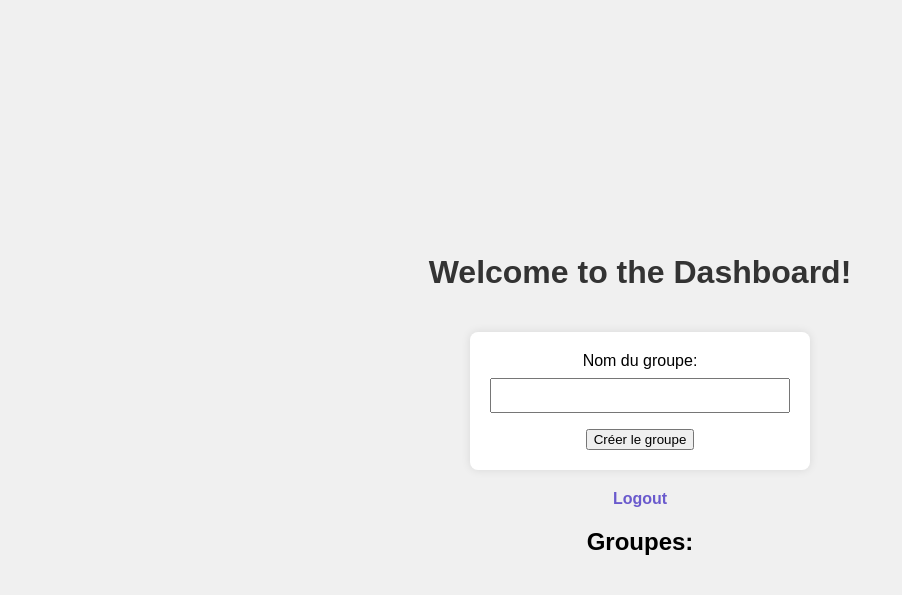
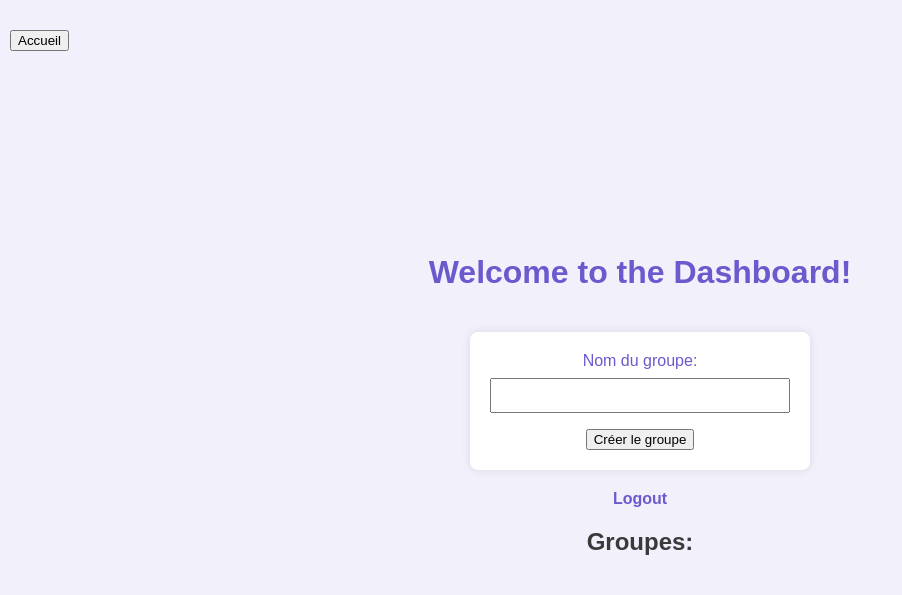
Before and after one commit to vKyoG0z/REMINDR, a website: page pages/dashboard.html in a window 1280 px wide. Shown: the whole page, without its empty margins (0-902 px from the left). Drawn offline with Linux system fonts and the light colour scheme; no server answers.

Commit message:
ajout bouton accueil pour retourner à laceuill sur toutes les pages

```diff
--- a/pages/dashboard.css
+++ b/pages/dashboard.css
@@ -1,6 +1,6 @@
 body {
     font-family: Arial, sans-serif;
-    background-color: #f0f0f0; /* Fond de couleur claire */
+    background-color: #f2f0fa; /* Fond de couleur violet clair */
     margin: 0;
     padding: 20px;
     display: flex;
@@ -9,15 +9,16 @@ body {
     justify-content: center;
     height: 100vh;
     text-align: center;
+    color: #3a3a3a; /* Couleur de texte plus sombre */
 }
 
 h1 {
-    color: #333; /* Couleur de texte plus sombre */
+    color: #6a5acd; /* Couleur violette pour le titre */
 }
 
 form {
     margin-top: 20px;
-    background-color: #fff; /* Fond blanc pour le formulaire */
+    background-color: #ffffff; /* Fond blanc pour le formulaire */
     padding: 20px;
     border-radius: 8px;
     box-shadow: 0 0 10px rgba(0, 0, 0, 0.1);
@@ -27,6 +28,7 @@ form {
 label {
     display: block;
     margin-bottom: 8px;
+    color: #6a5acd; /* Couleur violette pour les étiquettes */
 }
 
 input[type="text"],
--- a/pages/dashboard.html
+++ b/pages/dashboard.html
@@ -4,13 +4,23 @@
   <meta charset="UTF-8">
   <meta name="viewport" content="width=device-width, initial-scale=1.0">
   <link rel="stylesheet" href="dashboard.css">
+  <title>Dashboard</title>
 
-  <title>Dashboard</title>
+  <style>
+    .home-button {
+      position: absolute;
+      top: 10px;
+      left: 10px;
+    }
+  </style>
 </head>
 <body>
+  <a href="../index.html" class="home-button">
+    <button>Accueil</button>
+  </a>
+
   <h1>Welcome to the Dashboard!</h1>
 
-  <!-- Premier formulaire pour créer un groupe -->
   <form action="/group/create-group" method="POST">
     <label for="groupName">Nom du groupe:</label>
     <input type="text" id="groupName" name="groupName" required><br>
@@ -19,15 +29,12 @@
 
   <a href="/logout">Logout</a>
 
-  <!-- Code pour afficher les groupes -->
   <h2>Groupes:</h2>
   <ul id="group-list">
-    <!-- Liste des groupes affichée ici -->
   </ul>
 
   <script>
-    // JavaScript pour récupérer et afficher les groupes du tableau de bord
-    fetch('/group/user-groups') // Endpoint pour obtenir les groupes de l'utilisateur connecté
+    fetch('/group/user-groups')
       .then(response => response.json())
       .then(groups => {
         const groupList = document.getElementById('group-list');
@@ -39,6 +46,5 @@
       })
       .catch(error => console.error(error));
   </script>
-
 </body>
 </html>
```
Also changed, not shown: pages/group.html (+12 -5 lines), pages/inscription.html (+4 -1 lines), pages/login.html (+12 -0 lines), Template/layout/layout.handlebars (deleted), Template/main.handlebars (deleted), controllers/GroupController.js (deleted), controllers/TaskController.js (deleted), pages/mesgroupes.html (deleted).
